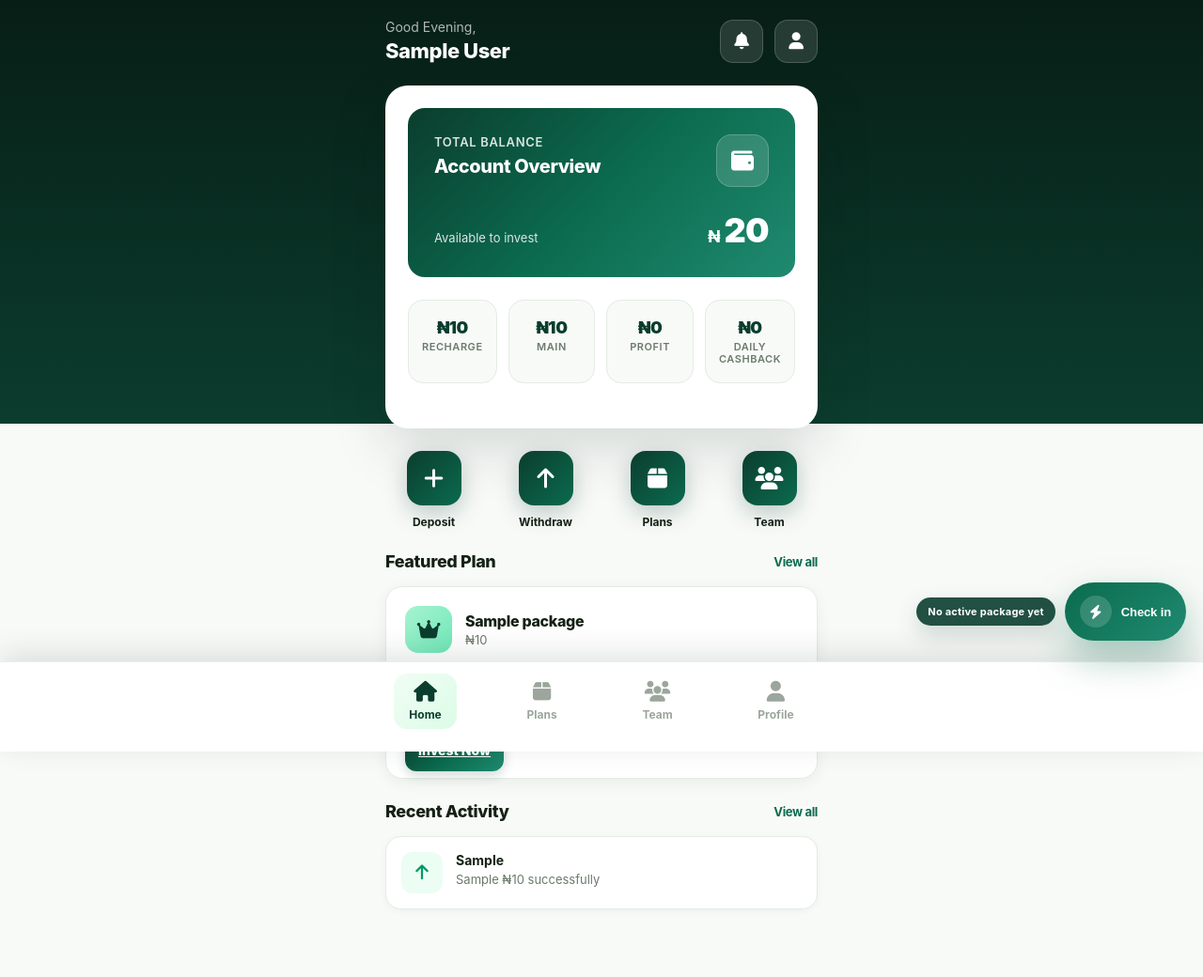
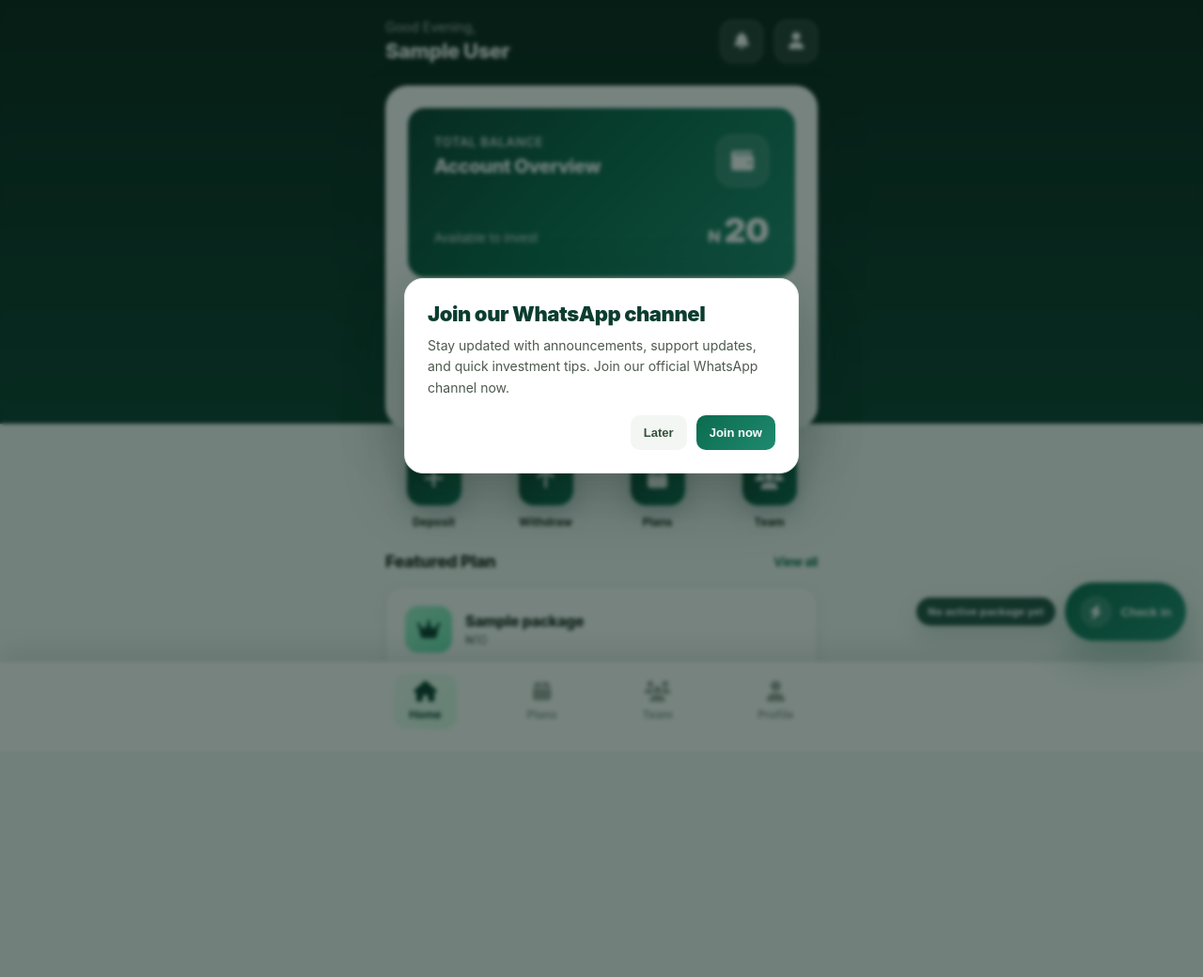
Before and after one commit to zinsu-moni/sonicvest, a Flask app: page /dashboard in a window 1280 px wide. Shown: the top 1040 px of the page at 94% size. After the commit the page ends 769 px from the top, so only its background shows below. Run offline with Flask 3, Linux system fonts and the light colour scheme; the visitor is signed in with stand-in values (Sample User, id 1); tables that the repository leaves empty hold one stand-in row (values such as "Sample post").

Commit message:
Add WhatsApp channel popup to dashboard and create clear_db_preserve_admin_packages.py
Co-authored-by: Copilot <copilot@github.com>

```diff
--- a/app.py
+++ b/app.py
@@ -1147,6 +1147,7 @@ def login():
 
         if user and check_password_hash(user.password_hash, password):
             session['user_id'] = user.id
+            session['show_whatsapp_popup'] = True
             flash('Login successful!', 'success')
             return redirect(url_for('dashboard'))
         else:
@@ -1164,6 +1165,8 @@ def logout():
 @require_login
 def dashboard():
     user = get_current_user()
+    show_whatsapp_popup = session.pop('show_whatsapp_popup', False)
+    whatsapp_channel_url = (os.environ.get('WHATSAPP_CHANNEL_URL') or '').strip()
 
     # Get packages for display
     packages = Package.query.filter_by(is_active=True).all()
@@ -1218,7 +1221,9 @@ def dashboard():
                          daily_income=daily_income,
                          daily_cashback=daily_cashback,
                          income_scheduler_status=income_scheduler_status,
-                         recent_transactions=recent_transactions)
+                         recent_transactions=recent_transactions,
+                         show_whatsapp_popup=show_whatsapp_popup,
+                         whatsapp_channel_url=whatsapp_channel_url)
 
 @app.route('/packages')
 def packages():
--- a/templates/dashboard/index.html
+++ b/templates/dashboard/index.html
@@ -545,9 +545,89 @@
             font-size: 12px;
             font-weight: 700;
         }
+
+        .popup-overlay {
+            position: fixed;
+            inset: 0;
+            background: rgba(7, 30, 22, 0.55);
+            backdrop-filter: blur(2px);
+            display: flex;
+            align-items: center;
+            justify-content: center;
+            z-index: 2000;
+            padding: 20px;
+        }
+
+        .popup-card {
+            width: 100%;
+            max-width: 420px;
+            background: white;
+            border-radius: 20px;
+            padding: 24px;
+            box-shadow: 0 24px 64px rgba(7, 30, 22, 0.28);
+            border: 1px solid #E4EBE4;
+        }
+
+        .popup-title {
+            font-size: 22px;
+            font-weight: 900;
+            color: #0B3D2E;
+            margin-bottom: 10px;
+            letter-spacing: -0.02em;
+        }
+
+        .popup-text {
+            font-size: 14px;
+            line-height: 1.6;
+            color: #4D5A4D;
+            margin-bottom: 18px;
+        }
+
+        .popup-actions {
+            display: flex;
+            gap: 10px;
+            justify-content: flex-end;
+        }
+
+        .popup-btn {
+            border: none;
+            border-radius: 10px;
+            padding: 11px 14px;
+            font-size: 13px;
+            font-weight: 700;
+            text-decoration: none;
+            cursor: pointer;
+        }
+
+        .popup-btn-secondary {
+            background: #F3F6F3;
+            color: #34503B;
+        }
+
+        .popup-btn-primary {
+            background: linear-gradient(135deg, #0B6B4E 0%, #1F8A70 100%);
+            color: white;
+        }
     </style>
 </head>
 <body>
+    {% if show_whatsapp_popup %}
+    <div class="popup-overlay" id="whatsappPopup" role="dialog" aria-modal="true" aria-labelledby="whatsappPopupTitle">
+        <div class="popup-card">
+            <h2 class="popup-title" id="whatsappPopupTitle">Join our WhatsApp channel</h2>
+            <p class="popup-text">Stay updated with announcements, support updates, and quick investment tips. Join our official WhatsApp channel now.</p>
+            <div class="popup-actions">
+                <button type="button" class="popup-btn popup-btn-secondary" id="dismissWhatsappPopup">Later</button>
+                {% if whatsapp_channel_url %}
+                <a href="{{ whatsapp_channel_url }}" target="_blank" rel="noopener noreferrer" class="popup-btn popup-btn-primary">Join now</a>
+                {% else %}
+                <button type="button" class="popup-btn popup-btn-primary" id="joinWhatsappNoUrl">Join now</button>
+                {% endif %}
+            </div>
+        </div>
+    </div>
+    {% endif %}
+
     <div class="container" data-claim-bonus-url="{{ url_for('claim_bonus') }}">
         <!-- Header -->
         <div class="header">
@@ -738,6 +818,22 @@
     </div>
 
     <script>
+        const whatsappPopup = document.getElementById('whatsappPopup');
+        const dismissWhatsappPopup = document.getElementById('dismissWhatsappPopup');
+        const joinWhatsappNoUrl = document.getElementById('joinWhatsappNoUrl');
+
+        if (dismissWhatsappPopup && whatsappPopup) {
+            dismissWhatsappPopup.addEventListener('click', function () {
+                whatsappPopup.remove();
+            });
+        }
+
+        if (joinWhatsappNoUrl) {
+            joinWhatsappNoUrl.addEventListener('click', function () {
+                alert('WhatsApp channel link is not configured yet. Please contact support.');
+            });
+        }
+
         async function claimDailyBonus() {
             const button = document.getElementById('checkinBtn');
             const label = document.getElementById('checkinBtnText');
```
Also changed, not shown: clear_db_preserve_admin_packages.py (added).
